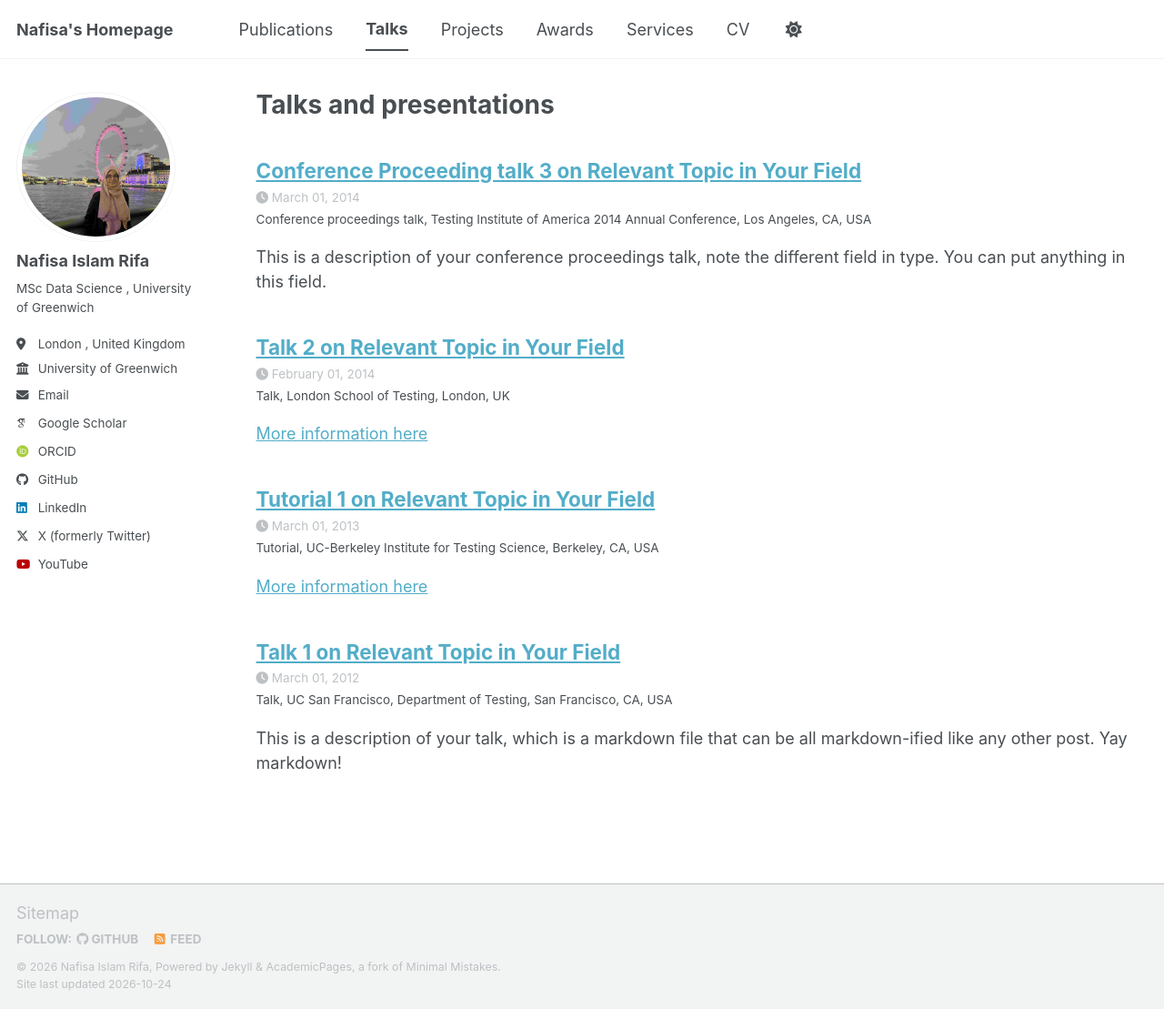
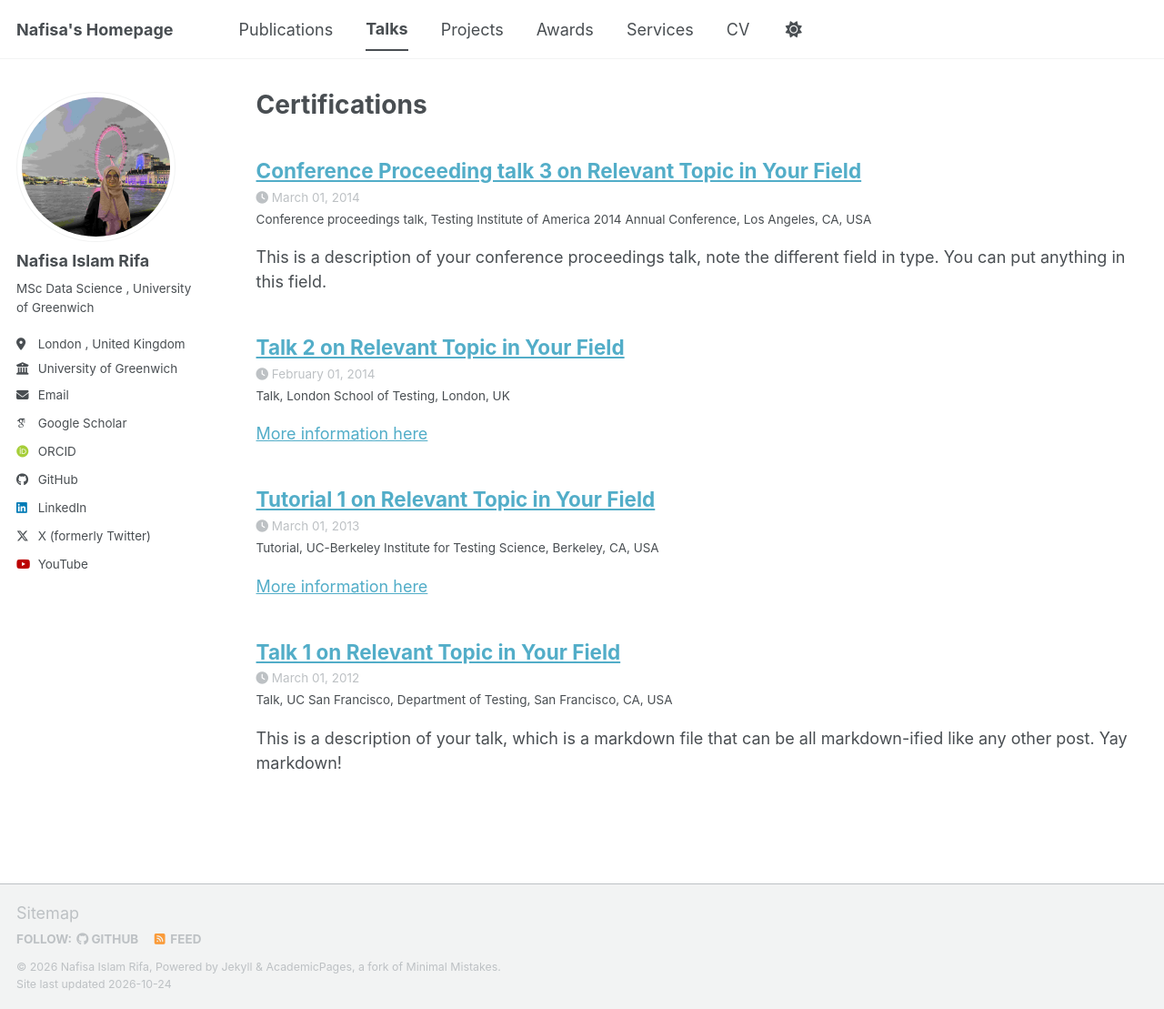
Before and after one commit to NafisaIslamRifa/NafisaIslamRifa.github.io, a Jekyll site: the page built from _pages/talks.html, in a window 1280 px wide and 1109 px high. Shown: the whole window at 91% size. Built offline with Jekyll 4.4.1, drawn with Linux system fonts in a browser that asks for light colours; some web fonts are replaced; a script bundle is joined from its source files by our own code; library files that are not in the unit come from our copies.

Commit message:
Rename title from 'Talks and presentations' to 'Certifications'

```diff
--- a/_pages/talks.html
+++ b/_pages/talks.html
@@ -1,6 +1,6 @@
 ---
 layout: archive
-title: "Talks and presentations"
+title: "Certifications"
 permalink: /talks/
 author_profile: true
 ---
```
